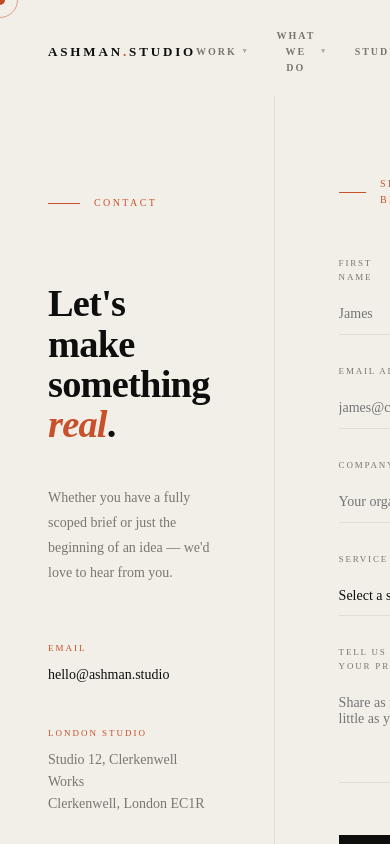
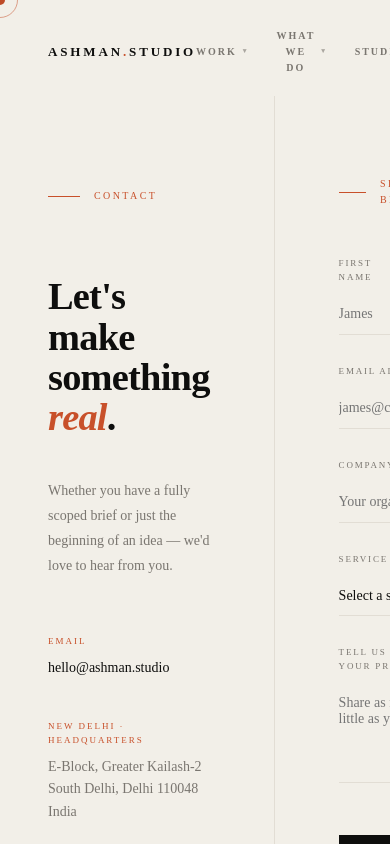
Before and after one commit to akashout007/StudioAshmanWebsite, a Next.js app: page / in a window 390 px wide. Both pictures are taken after a click on the button "New Delhi · HQ ↗". Shown: the top 844 px of the page. Built offline with nearby package versions, Linux system fonts and the light colour scheme.

Commit message:
Update contact page: replace London office with Delhi HQ
Changed studio address to E-Block, Greater Kailash-2, South Delhi
and phone to +91 83830 27996.

Co-Authored-By: Claude Sonnet 4.6 <noreply@anthropic.com>

```diff
--- a/components/pages/ContactPage.tsx
+++ b/components/pages/ContactPage.tsx
@@ -74,12 +74,12 @@ export default function ContactPage() {
               <div className="contact-info-val"><a href="mailto:hello@ashman.studio">hello@ashman.studio</a></div>
             </div>
             <div>
-              <div className="contact-info-label">London studio</div>
-              <div className="contact-info-val">Studio 12, Clerkenwell Works<br />Clerkenwell, London EC1R</div>
+              <div className="contact-info-label">New Delhi · Headquarters</div>
+              <div className="contact-info-val">E-Block, Greater Kailash-2<br />South Delhi, Delhi 110048<br />India</div>
             </div>
             <div>
               <div className="contact-info-label">New business</div>
-              <div className="contact-info-val"><a href="tel:+442070000000">+44 (0)20 7000 0000</a></div>
+              <div className="contact-info-val"><a href="tel:+918383027996">+91 83830 27996</a></div>
             </div>
           </div>
         </div>
```
